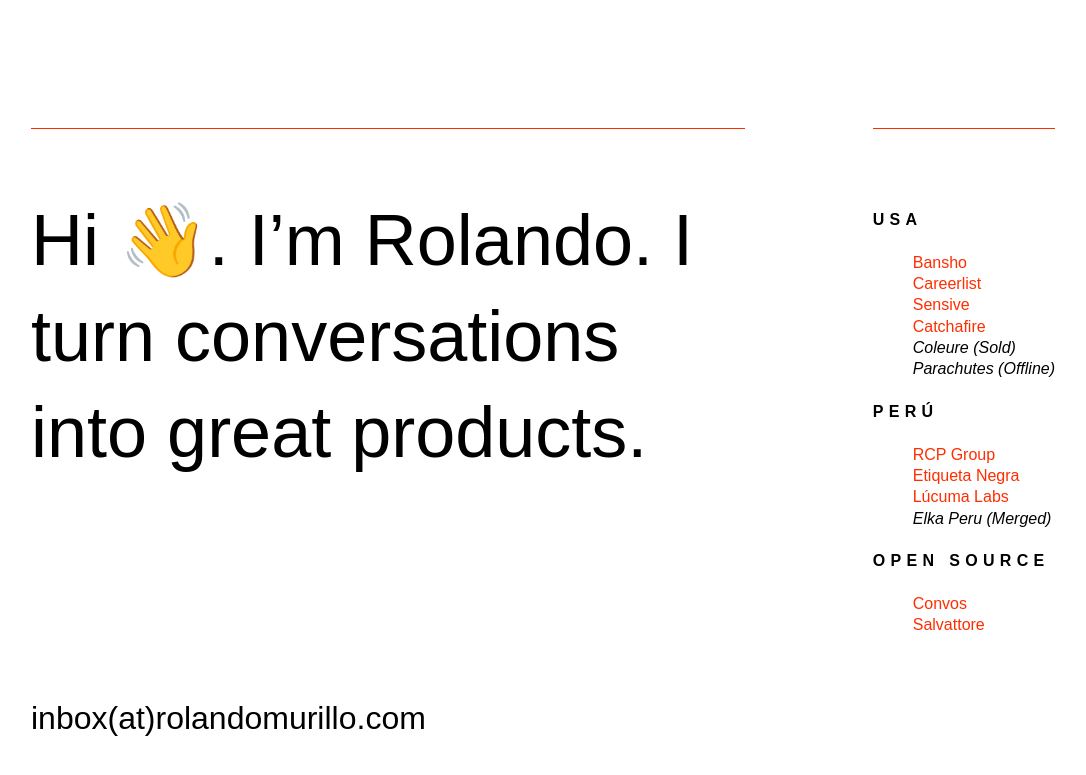
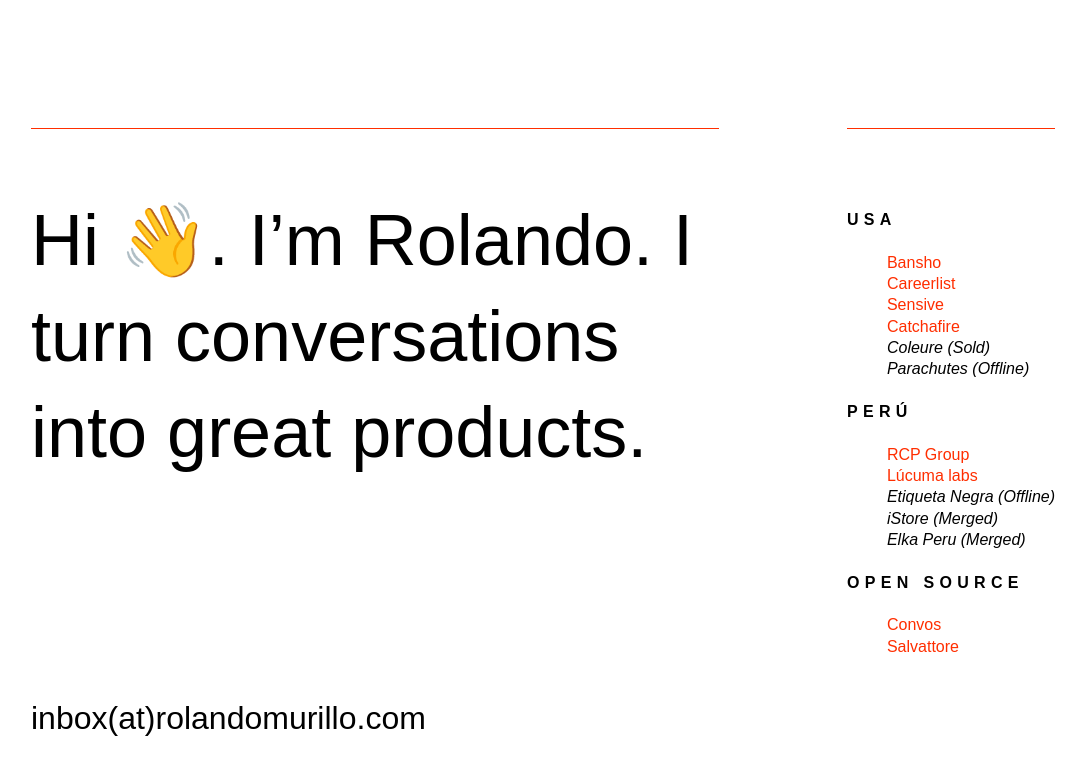
Before and after one commit to rnmp/rnmp.github.io, a Jekyll site: the page built from index.html, in a window 1280 px wide. Shown: the top 775 px of the page, without its empty margins (97-1183 px from the left). Built offline with Jekyll 4.4.1, drawn with Linux system fonts in a browser that asks for light colours; some web fonts are replaced.

Commit message:
Update index.html

```diff
--- a/index.html
+++ b/index.html
@@ -22,8 +22,9 @@
 
       <dt>Perú</dt>
       <dd><a href="http://rcp.pe/" target="_blank">RCP Group</a></dd>
-      <dd><a href="http://etiquetanegra.com.pe/" target="_blank">Etiqueta Negra</a></dd>
-      <dd><a href="https://lucumalabs.com/" target="_blank">Lúcuma Labs</a></dd>
+      <dd><a href="https://lucumalabs.com/" target="_blank">Lúcuma labs</a></dd>
+      <dd><em>Etiqueta Negra (Offline)</em></dd>
+      <dd><em>iStore (Merged)</em></dd>
       <dd><em>Elka Peru (Merged)</em></dd>
 
       <dt>Open Source</dt>
```
